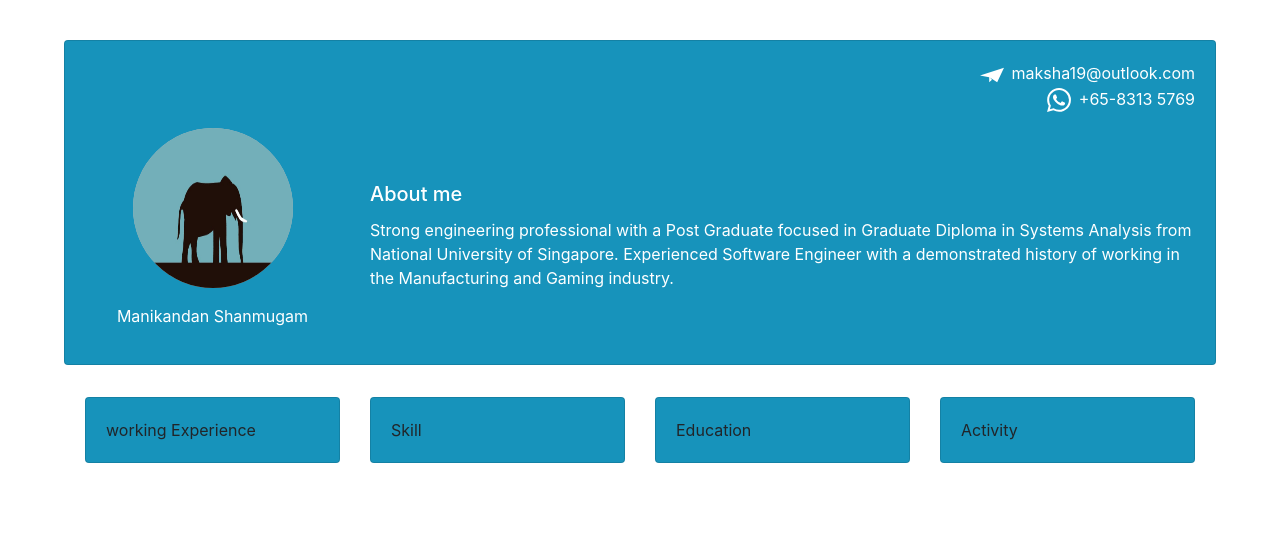
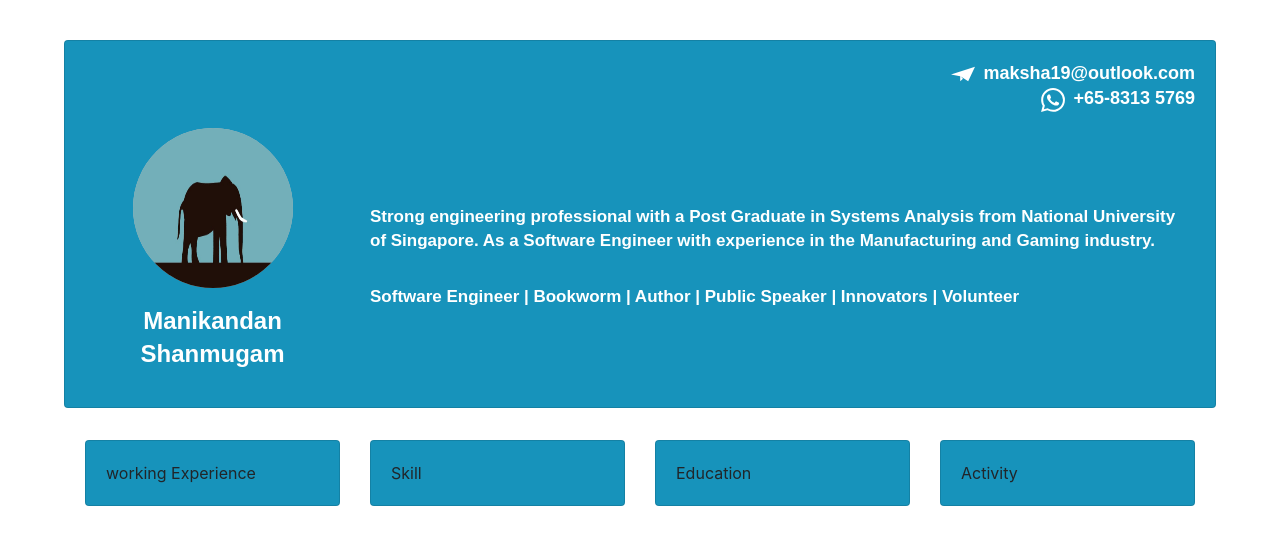
Before and after one commit to maksha19/aboutMe, a React (Create React App) app: page / in a window 1280 px wide. Shown: the top 544 px of the page. Built offline with nearby package versions, Linux system fonts and the light colour scheme.

Commit message:
chor: header style,content

```diff
--- a/src/App.css
+++ b/src/App.css
@@ -7,6 +7,7 @@
   text-align: end;
   color: #fff;
   height: 50%;
+  font: normal normal bold 18px/1.4em montserrat, sans-serif;
 }
 
 .App-logo {
@@ -32,7 +33,23 @@
   border-radius: 50%;
   display: inline-block;
 }
+
+.profile-name {
+  font: normal normal bold 24px/1.4em montserrat, sans-serif !important;
+  color: #fff;
+  margin-bottom: 1rem !important;
+  margin-top: 1rem !important;
+  height: 10% !important;
+}
 .profile-text {
+  font: normal normal bold 17px/1.4em montserrat, sans-serif;
+  color: #fff;
+}
+
+.profile-tags {
+  font: normal normal 600 17px/1.4em montserrat, sans-serif;
+  color: #fff;
+  margin-top: 2rem !important;
 }
 
 @media (prefers-reduced-motion: no-preference) {
@@ -66,7 +83,7 @@
 }
 
 /* Small screen / phone  */
-@media (min-width: 300px) {
+@media (min-width: 300px) and (max-width: 500px) {
   .customize-container {
     width: 100vw !important;
     margin-top: 0vh;
@@ -75,7 +92,7 @@
     border-radius: 0px !important;
   }
 }
-
+/*
 @media (min-width: 500px) {
   .customize-container {
     width: 90vw !important;
@@ -84,4 +101,6 @@
   .card {
     border-radius: 0.25rem !important;
   }
-}
+} */
+
+/* #a6d1d4 */
--- a/src/App.tsx
+++ b/src/App.tsx
@@ -43,29 +43,18 @@ function App() {
                       alt="test"
                     />
                   </div>
-                  <div
-                    style={{
-                      height: "10%",
-                      color: "white",
-                      marginBottom: "1rem",
-                      marginTop: "1rem",
-                    }}
-                    className=""
-                  >
-                    Manikandan Shanmugam
-                  </div>
+                  <div className="profile-name">Manikandan Shanmugam</div>
                 </div>
                 <div className=" align-self-center col-sm-12 col-md-9 col-ls-9">
-                  <div
-                    style={{ color: "white" }}
-                    className="profile-text text-wrap"
-                  >
-                    <Card.Title>About me</Card.Title>
-                    Strong engineering professional with a Post Graduate focused
-                    in Graduate Diploma in Systems Analysis from National
-                    University of Singapore. Experienced Software Engineer with
-                    a demonstrated history of working in the Manufacturing and
+                  <div className="profile-text text-wrap">
+                    Strong engineering professional with a Post Graduate in
+                    Systems Analysis from National University of Singapore. As a
+                    Software Engineer with experience in the Manufacturing and
                     Gaming industry.
+                  </div>
+                  <div className="profile-tags">
+                    Software Engineer | Bookworm | Author | Public Speaker |
+                    Innovators | Volunteer
                   </div>
                 </div>
               </div>
```
